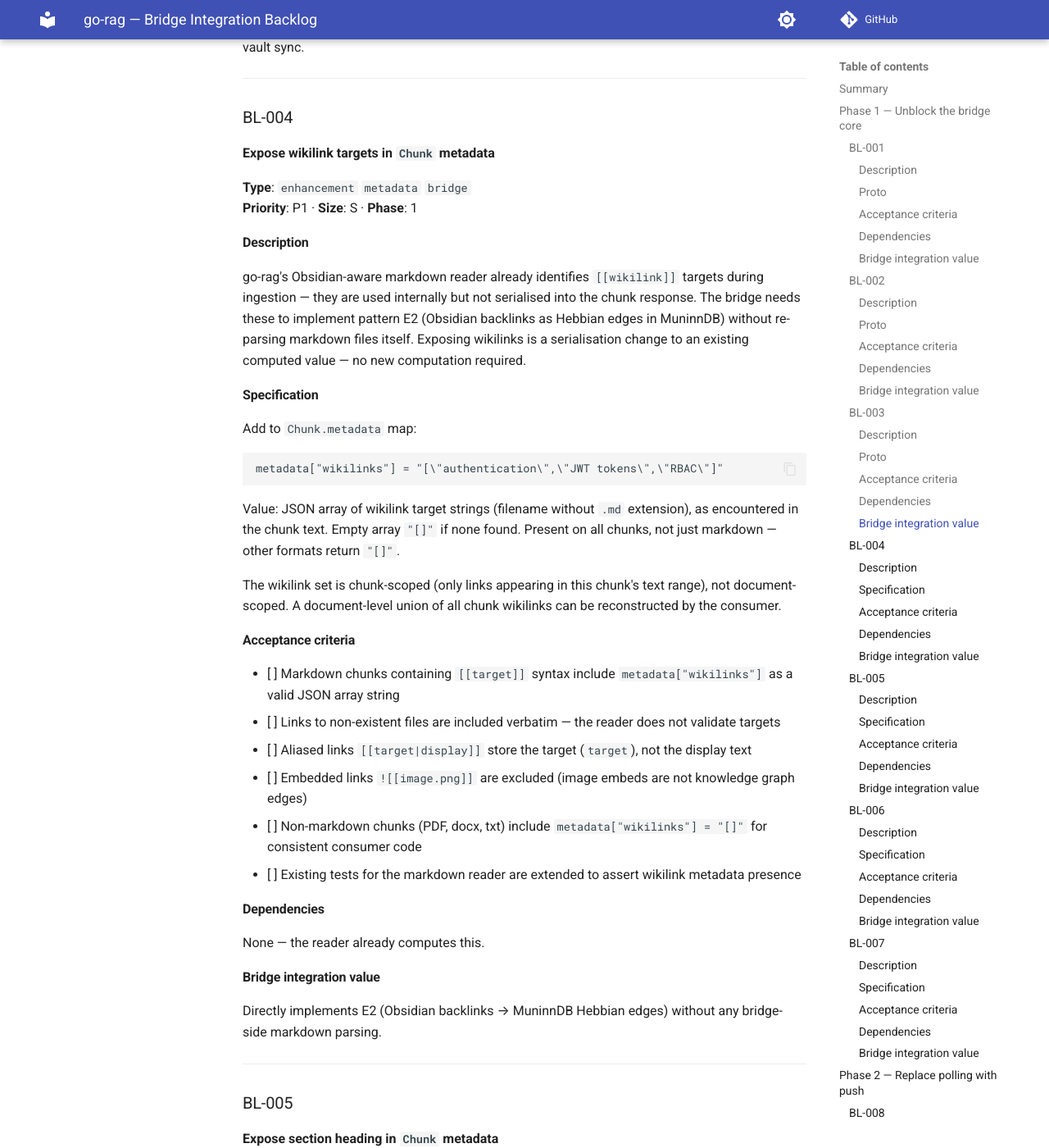
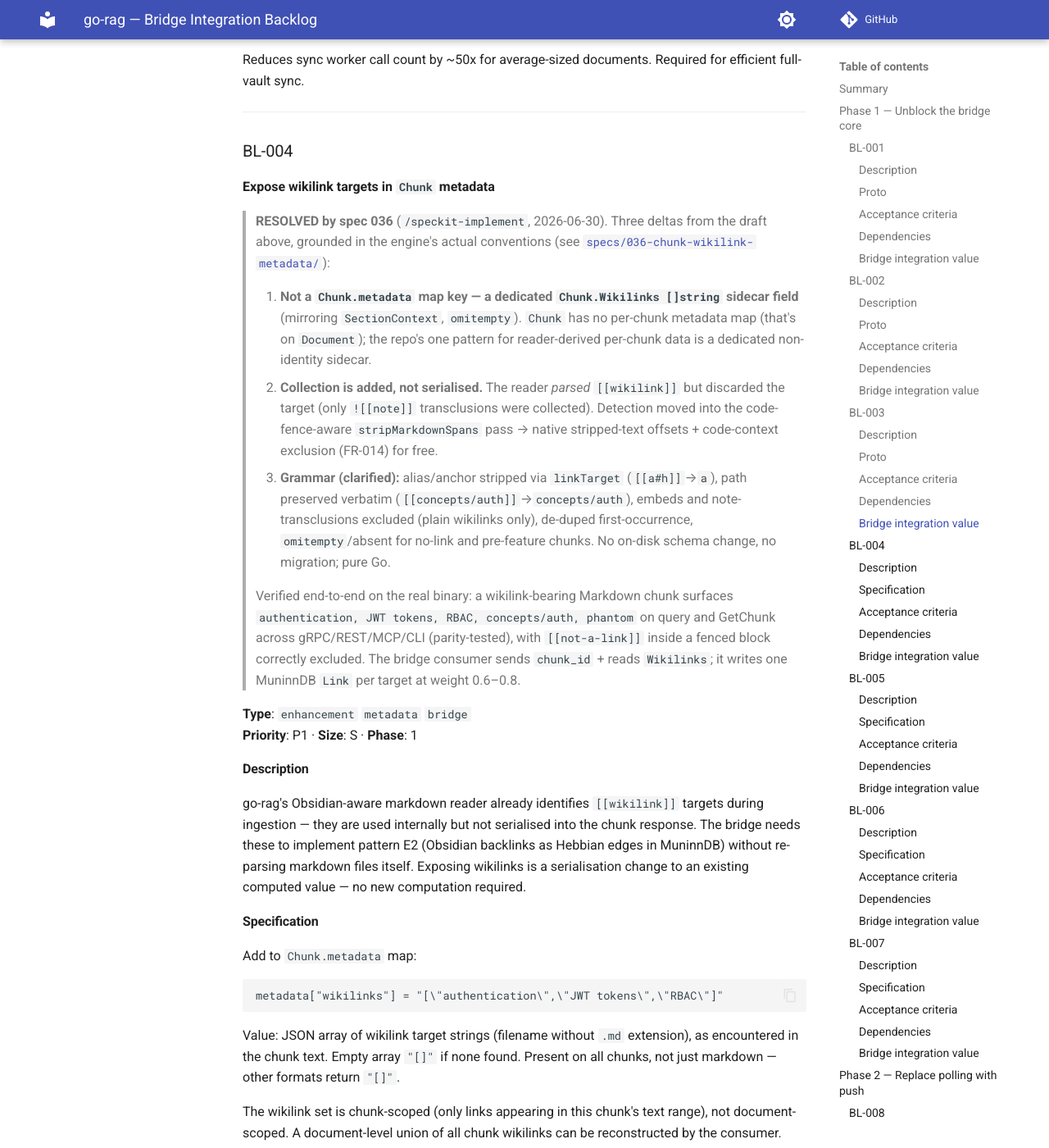
Before and after one commit to madeinoz67/go-rag, an MkDocs documentation site: the page built from docs/RFC-bridge-muninndb/go-rag-bridge-backlog.md, in a window 1280 px wide and 1400 px high, scrolled down 6887 px. Shown: the whole window at 82% size. Built offline with MkDocs 1.6.1 and Material for MkDocs 9.7.7, drawn with Linux system fonts in a browser that asks for light colours; comment, search, counter and statistics services are not loaded; some of the changed text lies outside the part shown.

Commit message:
docs(bridge): mark BL-004 resolved by spec 036; spec 036 tasks complete
Spec 036 / BL-004 is feature-complete: all 25 tasks done across foundational +
US1 (MVP) + US2 (chunk-scoped/deterministic) + US3 (four-transport parity) +
polish. go-rag-bridge-backlog.md BL-004 now shows ✅ done with the three
implementation deltas (dedicated Chunk.Wikilinks sidecar, not a metadata-map
key; collection added in stripMarkdownSpans; clarified grammar) and the
end-to-end binary verification.

Polish (T022-T025): backlog resolved note; golangci-lint 0 issues; quickstart
smoke passed on an isolated DB (wikilinks render correctly through init→add→
query on the real binary, with path-preserve and code-context-exclusion
confirmed); constitution affirmed (no on-disk layout change, no migration,
pure Go, Principles II/III/V upheld).

```diff
--- a/docs/RFC-bridge-muninndb/go-rag-bridge-backlog.md
+++ b/docs/RFC-bridge-muninndb/go-rag-bridge-backlog.md
@@ -19,7 +19,7 @@ Backlog items required for effective integration between go-rag and MuninnDB via
 | [BL-001](#bl-001) | `GetChunk` RPC — fetch single chunk by ID | P1 | S | 1 | open |
 | [BL-002](#bl-002) | `GetChunkContext` RPC — chunk with surrounding window | P1 | S | 1 | open |
 | [BL-003](#bl-003) | `BatchGetChunks` RPC — fetch up to 100 chunks in one call | P1 | S | 1 | open |
-| [BL-004](#bl-004) | Expose wikilink targets in `Chunk` metadata | P1 | S | 1 | open ⭐ maintainer's priority pick — wikilink→`Link` enabler |
+| [BL-004](#bl-004) | Expose wikilink targets in `Chunk` metadata | P1 | S | 1 | ✅ done (spec 036) — dedicated `Chunk.Wikilinks` sidecar; the maintainer's priority pick landed |
 | [BL-005](#bl-005) | Expose section heading in `Chunk` metadata | P1 | S | 1 | open |
 | [BL-006](#bl-006) | Expose extraction quality score in `Chunk` metadata | P1 | S | 1 | open |
 | [BL-007](#bl-007) | `ListDocuments` — reliable `ingested_at` cursor + `status` filter | P1 | S | 1 | open |
@@ -213,6 +213,30 @@ Reduces sync worker call count by ~50x for average-sized documents. Required for
 ### BL-004
 
 **Expose wikilink targets in `Chunk` metadata**
+
+> **RESOLVED by spec 036** (`/speckit-implement`, 2026-06-30). Three deltas from the
+> draft above, grounded in the engine's actual conventions (see
+> [`specs/036-chunk-wikilink-metadata/`](../../specs/036-chunk-wikilink-metadata/)):
+>
+> 1. **Not a `Chunk.metadata` map key — a dedicated `Chunk.Wikilinks []string`
+>    sidecar field** (mirroring `SectionContext`, `omitempty`). `Chunk` has no
+>    per-chunk metadata map (that's on `Document`); the repo's one pattern for
+>    reader-derived per-chunk data is a dedicated non-identity sidecar.
+> 2. **Collection is added, not serialised.** The reader *parsed* `[[wikilink]]`
+>    but discarded the target (only `![[note]]` transclusions were collected).
+>    Detection moved into the code-fence-aware `stripMarkdownSpans` pass →
+>    native stripped-text offsets + code-context exclusion (FR-014) for free.
+> 3. **Grammar (clarified):** alias/anchor stripped via `linkTarget`
+>    (`[[a#h]]`→`a`), path preserved verbatim (`[[concepts/auth]]`→`concepts/auth`),
+>    embeds and note-transclusions excluded (plain wikilinks only), de-duped
+>    first-occurrence, `omitempty`/absent for no-link and pre-feature chunks.
+>    No on-disk schema change, no migration; pure Go.
+>
+> Verified end-to-end on the real binary: a wikilink-bearing Markdown chunk
+> surfaces `authentication, JWT tokens, RBAC, concepts/auth, phantom` on query
+> and GetChunk across gRPC/REST/MCP/CLI (parity-tested), with `[[not-a-link]]`
+> inside a fenced block correctly excluded. The bridge consumer sends `chunk_id`
+> + reads `Wikilinks`; it writes one MuninnDB `Link` per target at weight 0.6–0.8.
 
 **Type**: `enhancement` `metadata` `bridge`
 **Priority**: P1 · **Size**: S · **Phase**: 1
```
Also changed, not shown: specs/036-chunk-wikilink-metadata/tasks.md (+4 -4 lines).
